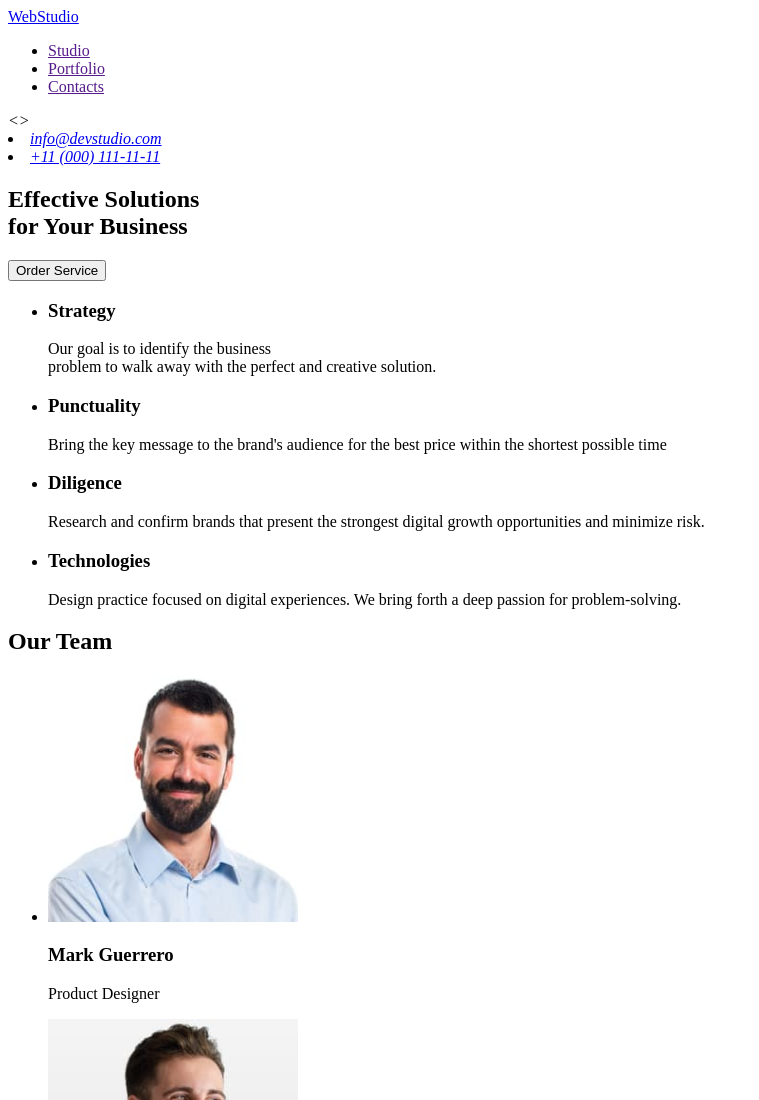
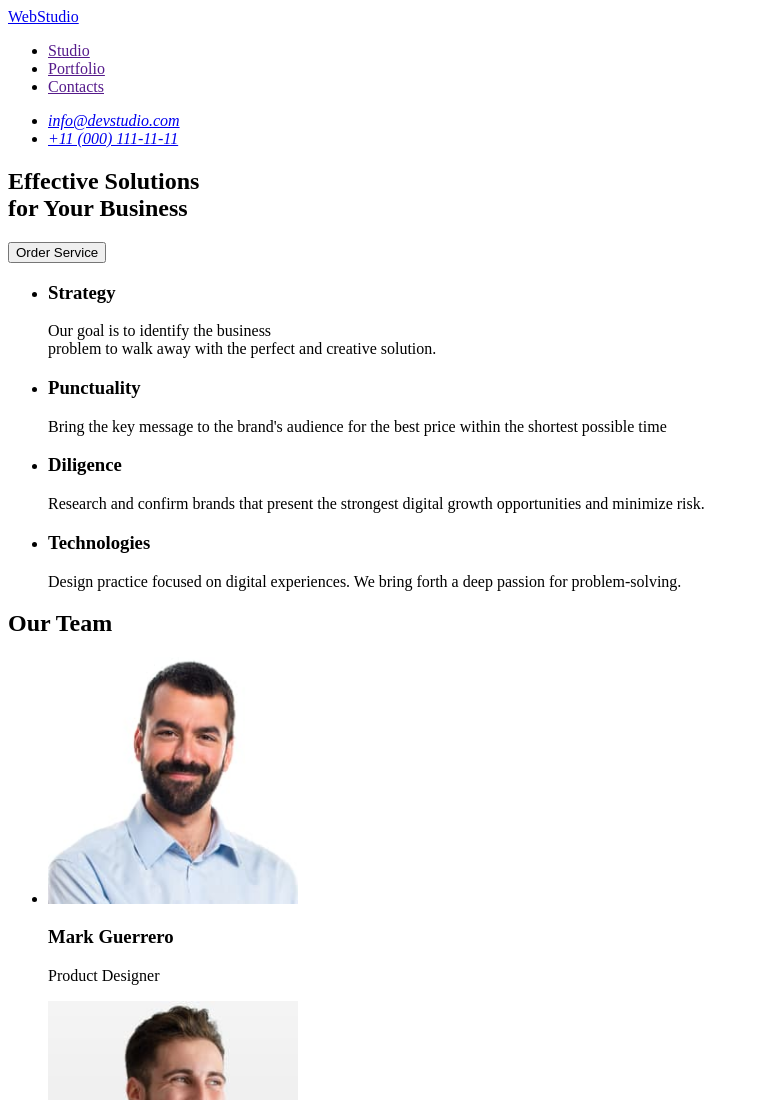
Before and after one commit to Dzhulai228/goit-markup-hw-01, a plain HTML site: page index.html in a window 1280 px wide. Shown: the top 1100 px of the page, without its empty margins (0-759 px from the left). Drawn offline with Linux system fonts and the light colour scheme.

Commit message:
Update 5

```diff
--- a/index.html
+++ b/index.html
@@ -17,7 +17,7 @@
         </nav>
 
         <address>
-            <>
+            <ul>
                 <li> <a href="mailto:info@devstudio.com">info@devstudio.com</a> </li>
                 <li> <a href="tel:+110001111111">+11 (000) 111-11-11</a> </li>
 
```
